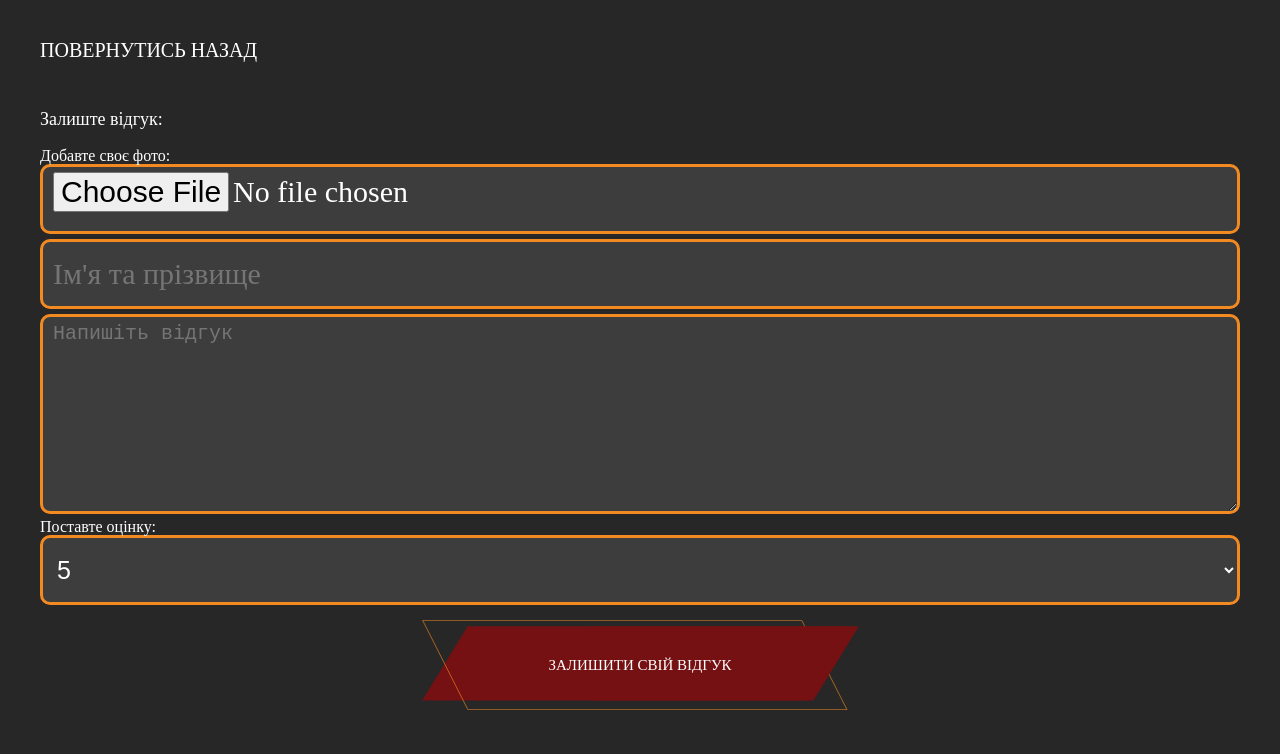
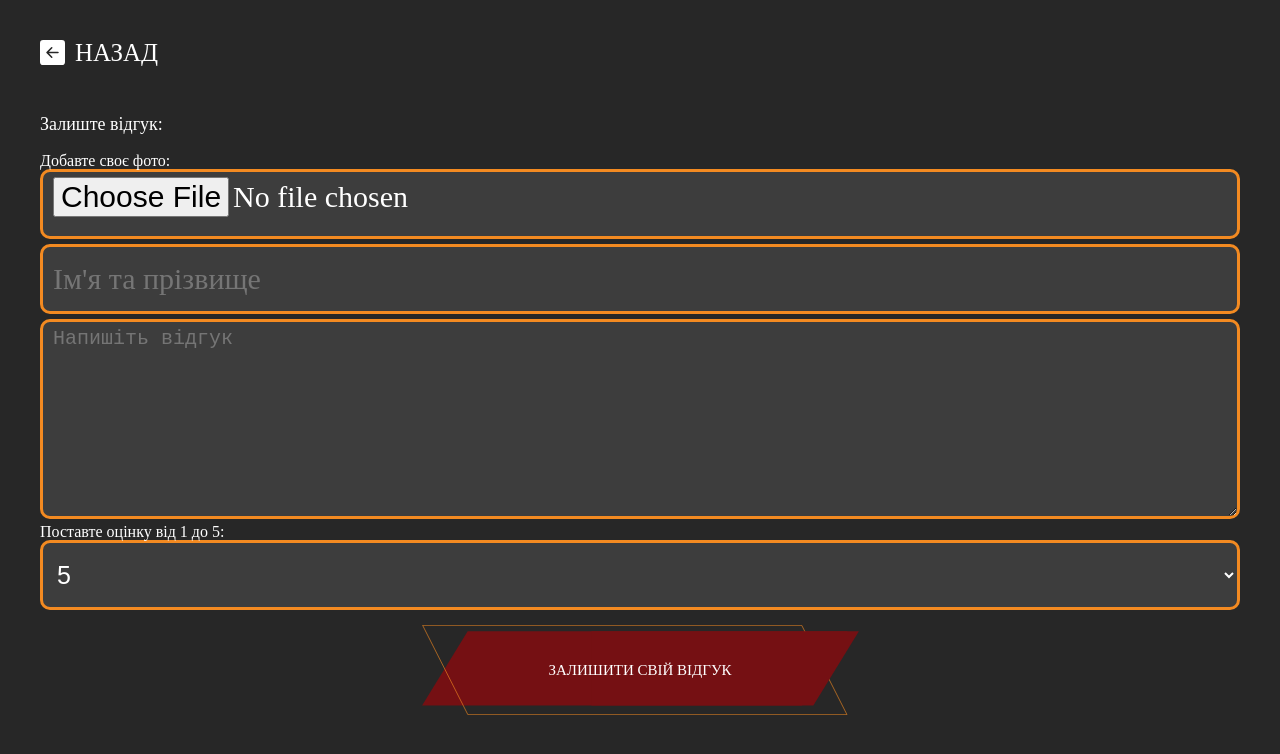
Before and after one commit to SikorskyDev/gens-landing, a Next.js app: page /response in a window 1280 px wide. Shown: the top 754 px of the page. Built offline with nearby package versions, Linux system fonts and the light colour scheme.

Commit message:
back btn

```diff
--- a/pages/response/index.jsx
+++ b/pages/response/index.jsx
@@ -2,6 +2,7 @@ import React, { useState } from "react";
 import Link from "next/link";
 import MyButton2 from "@/components/MyButton2";
 import { useRouter } from 'next/router';
+import {BsFillArrowLeftSquareFill} from "react-icons/bs";
 
 
 
@@ -44,7 +45,7 @@ const response = () => {
         <div className="response">
             <div className="response__container">
                 <div className="backHome">
-                    <Link href={"/"} className="backHomeLink">Повернутись назад</Link>
+                    <Link href={"/"} className="backHomeLink"><BsFillArrowLeftSquareFill/> НАЗАД</Link>
                 </div>
                 <h2>
                     Залиште відгук:
@@ -60,7 +61,7 @@ const response = () => {
                     <textarea value={clientText} onChange={(e) => setClientText(e.target.value)} placeholder="Напишіть відгук" />
                 </div>
                 <div>
-                    Поставте оцінку:
+                    Поставте оцінку від 1 до 5:
                     <select value={clientNumber} onChange={(e) => setClientNumber(e.target.value)} >
                         <option value="1">1</option>
                         <option value="2">2</option>
--- a/styles/globals.scss
+++ b/styles/globals.scss
@@ -1,6 +1,5 @@
 @import "./libs/reset.scss";
 @import "./vars";
-@import "./pagesCSS/home";
 @import "./pagesCSS/home";
 @import "./componentsCSS/timer";
 @import "./componentsCSS/discount";
--- a/styles/pagesCSS/_response.scss
+++ b/styles/pagesCSS/_response.scss
@@ -63,9 +63,15 @@
 .backHome {
     text-transform: uppercase;
     color: white;
-    font-size: 20px;
+    font-size: 25px;
     margin-bottom: 50px;
     :hover{
         color: rgb(141, 141, 141);
     }
+
 }
+.backHomeLink{
+    display: flex;
+    align-items: center;
+    gap: 10px;
+}
```
